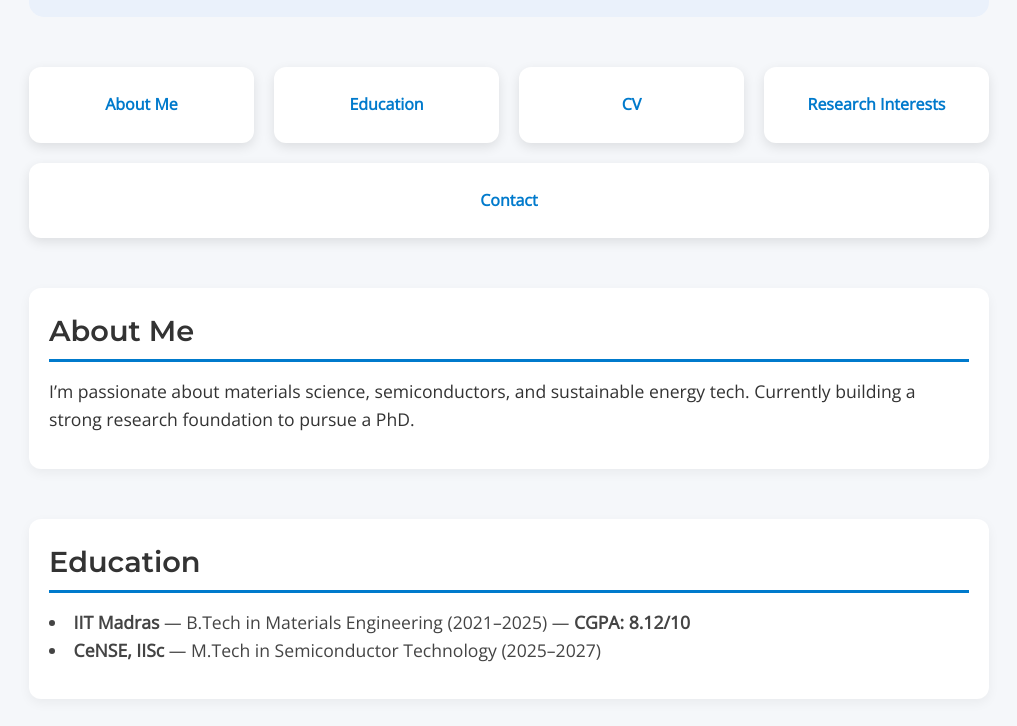
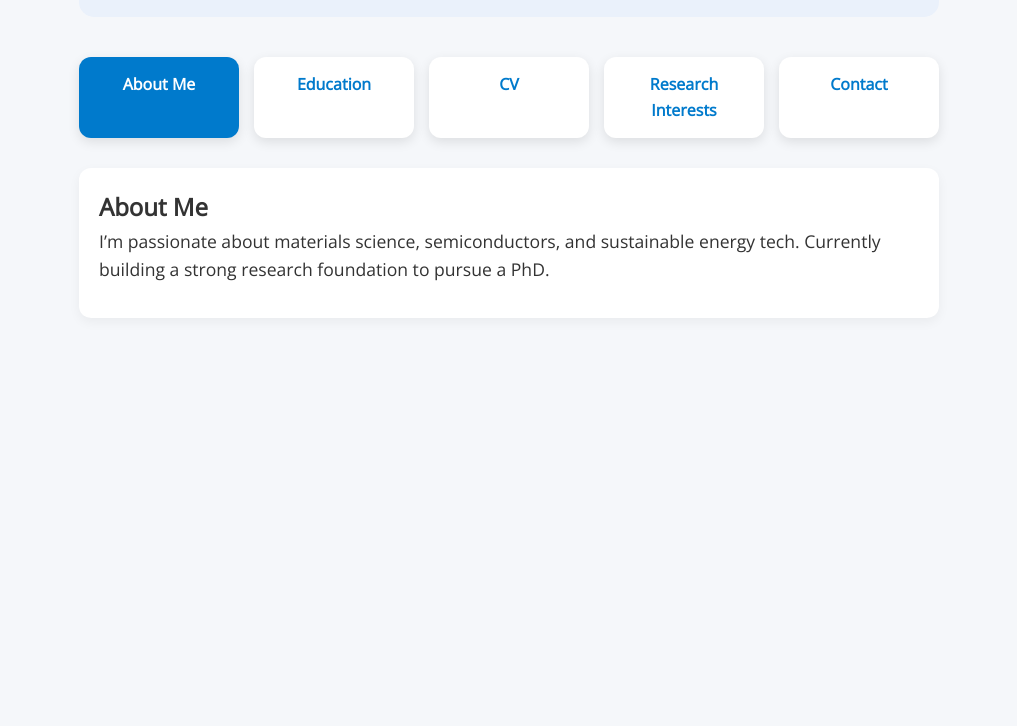
Before and after one commit to ravikumar-mse/Ravikumar, a plain HTML site: page index.html in a window 1280 px wide. Shown: the part 193-919 px from the top of the page, without its empty margins (131-1148 px from the left). After the commit the page ends 800 px from the top, so only its background shows below. Drawn offline with nearby package versions, Linux system fonts and the light colour scheme.

Commit message:
Update index.html

```diff
--- a/index.html
+++ b/index.html
@@ -1,20 +1,13 @@
 <!DOCTYPE html>
 <html lang="en">
 <head>
-<meta charset="UTF-8" />
-<meta name="viewport" content="width=device-width, initial-scale=1" />
+<meta charset="UTF-8">
+<meta name="viewport" content="width=device-width, initial-scale=1">
 <title>Ravikumar | Portfolio</title>
-
-<!-- Google Fonts -->
-<link href="https://fonts.googleapis.com/css2?family=Montserrat:wght@600&family=Open+Sans&display=swap" rel="stylesheet" />
-
-<!-- Font Awesome for LinkedIn -->
-<script src="https://kit.fontawesome.com/a076d05399.js" crossorigin="anonymous"></script>
-
+<link href="https://fonts.googleapis.com/css2?family=Montserrat:wght@600&family=Open+Sans&display=swap" rel="stylesheet">
 <style>
   * { box-sizing:border-box; margin:0; padding:0; }
-  html { scroll-behavior: smooth; }
-  body { font-family:'Open Sans', sans-serif; background:#f5f7fa; color:#333; line-height:1.6; max-width:1000px; margin:auto; padding:20px; }
+  body { font-family:'Open Sans', sans-serif; background:#f5f7fa; color:#333; line-height:1.6; max-width:900px; margin:auto; padding:20px; }
 
   /* Hero Section */
   .hero {
@@ -22,46 +15,47 @@
     justify-content:space-between;
     align-items:center;
     flex-wrap:wrap;
-    margin-bottom:50px;
+    margin-bottom:40px;
     padding:20px;
     background:#eaf1fb;
     border-radius:15px;
   }
-  .hero-text h1 { font-family:'Montserrat', sans-serif; font-size:2.8rem; color:#2c3e50; }
+  .hero-text h1 { font-family:'Montserrat', sans-serif; font-size:2.5rem; color:#2c3e50; }
   .hero-text p { font-size:1.2rem; margin-top:10px; color:#555; }
-  .hero img {
-    width:140px;
-    height:140px;
-    border-radius:50%;
-    object-fit:cover;
-    border:3px solid #007acc;
-    margin-top:10px;
-  }
+  .hero img { width:140px; height:140px; border-radius:50%; object-fit:cover; border:3px solid #007acc; margin-top:10px; }
 
-  /* Boxes Section */
-  .boxes {
+  /* Tab buttons */
+  .tabs {
     display:flex;
     flex-wrap:wrap;
-    justify-content:space-between;
-    gap:20px;
-    margin-bottom:50px;
+    gap:15px;
+    margin-bottom:30px;
   }
-  .box {
-    flex:1 1 180px;
+  .tab-btn {
+    flex:1 1 150px;
+    padding:15px;
     background:#fff;
-    padding:25px;
     border-radius:12px;
     text-align:center;
-    box-shadow:0 4px 12px rgba(0,0,0,0.1);
     font-weight:600;
     color:#007acc;
     cursor:pointer;
+    box-shadow:0 4px 12px rgba(0,0,0,0.1);
     transition:0.3s;
   }
-  .box:hover { background:#007acc; color:#fff; }
+  .tab-btn:hover, .tab-btn.active { background:#007acc; color:#fff; }
 
-  /* Sections */
-  section { margin-bottom:50px; padding:20px; background:#fff; border-radius:12px; box-shadow:0 4px 12px rgba(0,0,0,0.05); }
+  /* Tab content */
+  .tab-content {
+    display:none;
+    padding:20px;
+    background:#fff;
+    border-radius:12px;
+    box-shadow:0 4px 12px rgba(0,0,0,0.05);
+    margin-bottom:30px;
+  }
+  .tab-content.active { display:block; }
+
   section h2 { font-family:'Montserrat', sans-serif; font-size:1.8rem; margin-bottom:15px; border-bottom:3px solid #007acc; padding-bottom:5px; }
   p, ul { font-size:1.1rem; margin-bottom:15px; }
   ul { list-style:inside disc; color:#444; }
@@ -72,8 +66,8 @@
   @media(max-width:768px){
     .hero { flex-direction:column; text-align:center; }
     .hero img { margin-top:20px; }
-    .boxes { flex-direction:column; }
-    .box { width:100%; }
+    .tabs { flex-direction:column; }
+    .tab-btn { width:100%; }
   }
 </style>
 </head>
@@ -85,46 +79,46 @@
     <h1>Ravikumar</h1>
     <p>First-year M.Tech Student at CeNSE, IISc</p>
   </div>
-  <img src="profile.jpg" alt="Ravikumar">
+  <img src="profilepic.jpg" alt="Ravikumar">
 </div>
 
-<!-- Boxes -->
-<div class="boxes">
-  <div class="box" onclick="document.getElementById('about').scrollIntoView()">About Me</div>
-  <div class="box" onclick="document.getElementById('education').scrollIntoView()">Education</div>
-  <div class="box" onclick="document.getElementById('cv').scrollIntoView()">CV</div>
-  <div class="box" onclick="document.getElementById('research').scrollIntoView()">Research Interests</div>
-  <div class="box" onclick="document.getElementById('contact').scrollIntoView()">Contact</div>
+<!-- Tab Buttons -->
+<div class="tabs">
+  <div class="tab-btn active" onclick="openTab('about')">About Me</div>
+  <div class="tab-btn" onclick="openTab('education')">Education</div>
+  <div class="tab-btn" onclick="openTab('cv')">CV</div>
+  <div class="tab-btn" onclick="openTab('research')">Research Interests</div>
+  <div class="tab-btn" onclick="openTab('contact')">Contact</div>
 </div>
 
-<!-- Sections -->
-<section id="about">
+<!-- Tab Contents -->
+<div id="about" class="tab-content active">
   <h2>About Me</h2>
   <p>I’m passionate about materials science, semiconductors, and sustainable energy tech. Currently building a strong research foundation to pursue a PhD.</p>
-</section>
+</div>
 
-<section id="education">
+<div id="education" class="tab-content">
   <h2>Education</h2>
   <ul>
     <li><strong>IIT Madras</strong> — B.Tech in Materials Engineering (2021–2025) — <strong>CGPA: 8.12/10</strong></li>
     <li><strong>CeNSE, IISc</strong> — M.Tech in Semiconductor Technology (2025–2027)</li>
   </ul>
-</section>
+</div>
 
-<section id="cv">
+<div id="cv" class="tab-content">
   <h2>CV</h2>
   <p><a href="cv.pdf" target="_blank">Download my CV</a></p>
-</section>
+</div>
 
-<section id="research">
+<div id="research" class="tab-content">
   <h2>Research Interests</h2>
   <ul>
     <li>Electronic Materials Fabrication</li>
     <li>Materials Informatics</li>
   </ul>
-</section>
+</div>
 
-<section id="contact">
+<div id="contact" class="tab-content">
   <h2>Contact</h2>
   <p>Email: <a href="mailto:est.ravikumar@gmail.com">est.ravikumar@gmail.com</a></p>
   <p>LinkedIn:
@@ -133,7 +127,25 @@
       <i class="fab fa-linkedin linkedin-icon"></i>
     </a>
   </p>
-</section>
+</div>
+
+<script>
+function openTab(tabId){
+  // hide all contents
+  const contents = document.querySelectorAll('.tab-content');
+  contents.forEach(c => c.classList.remove('active'));
+
+  // deactivate all buttons
+  const buttons = document.querySelectorAll('.tab-btn');
+  buttons.forEach(b => b.classList.remove('active'));
+
+  // show selected content
+  document.getElementById(tabId).classList.add('active');
+
+  // activate the clicked button
+  event.currentTarget.classList.add('active');
+}
+</script>
 
 </body>
 </html>
```
